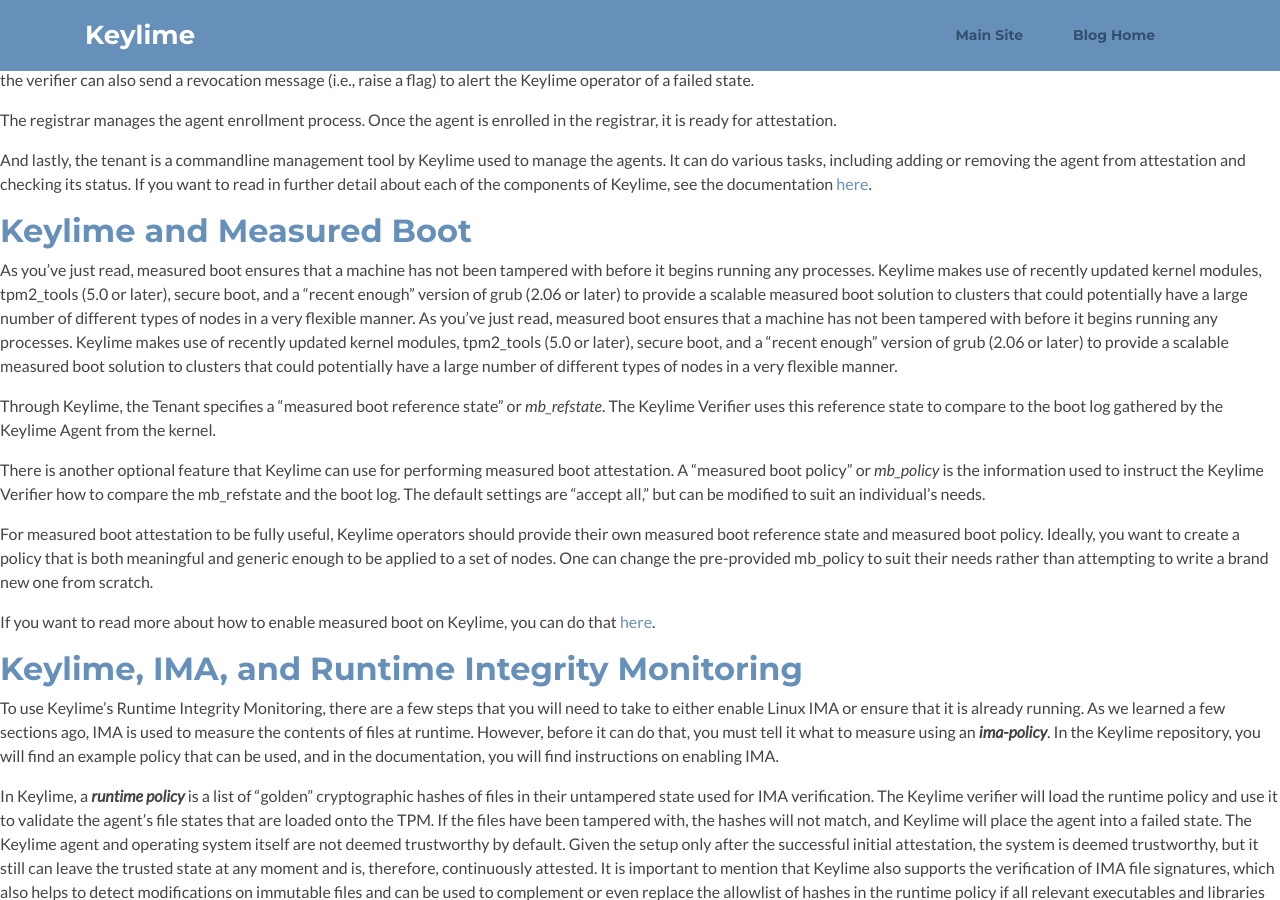
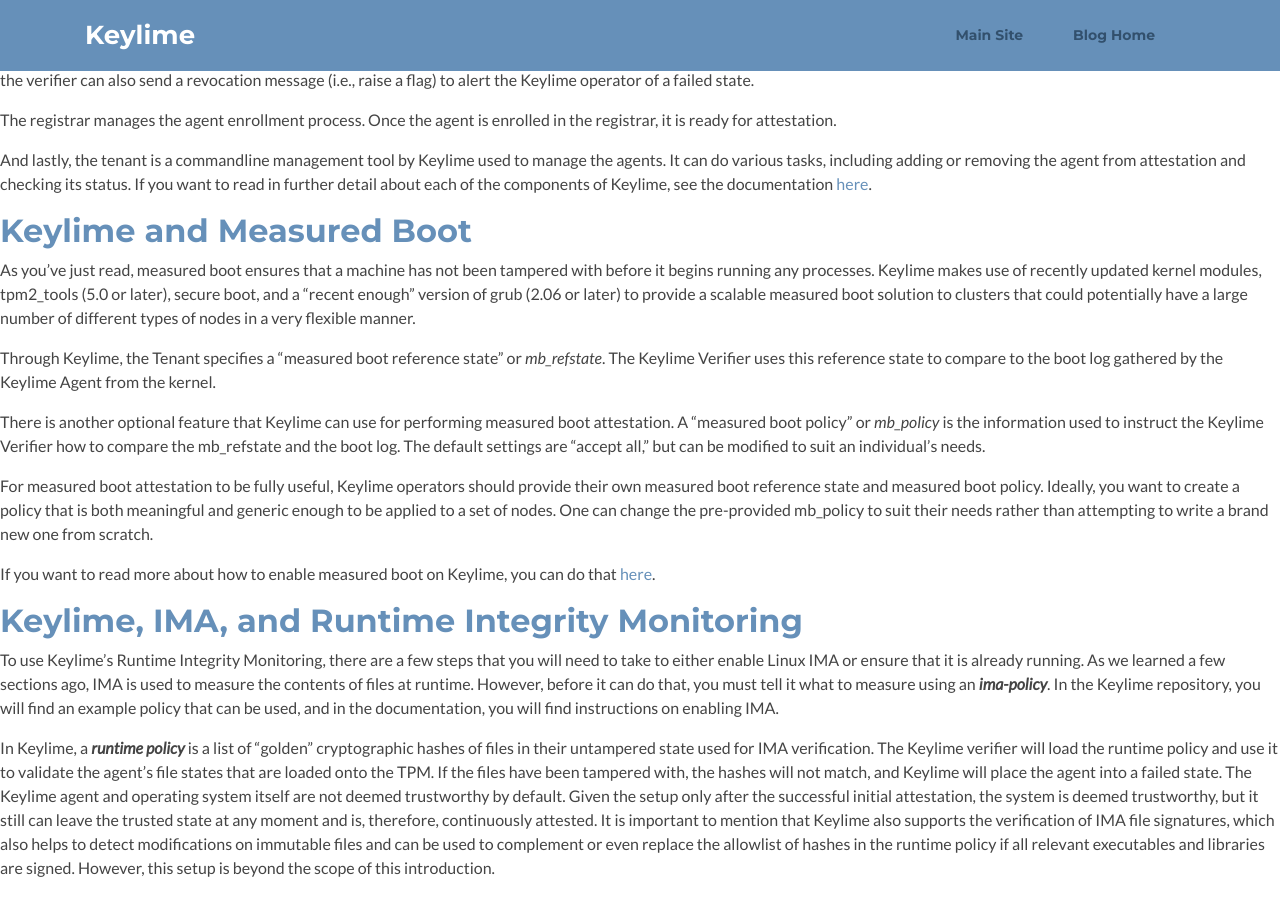
Before and after one commit to keylime/keylime.github.io, a Jekyll site: the page built from _posts/2024-02-07-remote-attestation-blog-part1.markdown, in a window 1280 px wide and 900 px high, scrolled down 3603 px. Built offline with Jekyll 4.4.1, drawn with Linux system fonts in a browser that asks for light colours; nearby versions of some CDN libraries.

Commit message:
fix: remove the duplicate explanation on keylime's measured boot setup
Signed-off-by: vasuper <vasu3797@gmail.com>

```diff
--- a/_posts/2024-02-07-remote-attestation-blog-part1.markdown
+++ b/_posts/2024-02-07-remote-attestation-blog-part1.markdown
@@ -101,7 +101,6 @@
 ## Keylime and Measured Boot
 
 As you’ve just read, measured boot ensures that a machine has not been tampered with before it begins running any processes. Keylime makes use of recently updated kernel modules, tpm2_tools (5.0 or later), secure boot, and a “recent enough” version of grub (2.06 or later) to provide a scalable measured boot solution to clusters that could potentially have a large number of different types of nodes in a very flexible manner.
-As you’ve just read, measured boot ensures that a machine has not been tampered with before it begins running any processes. Keylime makes use of recently updated kernel modules, tpm2_tools (5.0 or later), secure boot, and a “recent enough” version of grub (2.06 or later) to provide a scalable measured boot solution to clusters that could potentially have a large number of different types of nodes in a very flexible manner.
 
 Through Keylime, the Tenant specifies a “measured boot reference state” or *mb_refstate*. The Keylime Verifier uses this reference state to compare to the boot log gathered by the Keylime Agent from the kernel.
 
```
